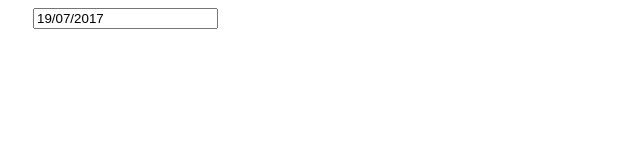
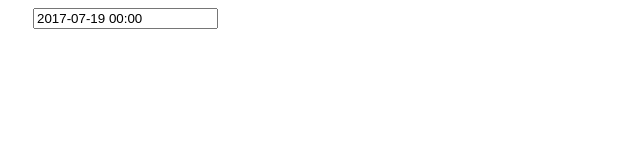
Before and after one commit to lukethompson/vue2-material-datetimepicker, a Vue app: page / in a window 1280 px wide. Shown: the top 160 px of the page, without its empty margins (0-640 px from the left). Built offline with nearby package versions, Linux system fonts and the light colour scheme.

Commit message:
Refactor date prop

```diff
--- a/src/App.vue
+++ b/src/App.vue
@@ -15,9 +15,7 @@ export default {
   },
   data() {
     return {
-      date: {
-        time: moment()
-      }
+      date: moment().format('YYYY-MM-DD')
     }
   }
 }
--- a/src/vue2-material-datetimepicker.vue
+++ b/src/vue2-material-datetimepicker.vue
@@ -1,7 +1,7 @@
 <template>
   <div class="vmdtp-datepicker">
     <div class="vmdtp-input-container">
-      <input type="text" @click="show('picker')" @focus="show('picker')" :value="date.time.format('DD/MM/YYYY')" :title="option.inputTitle" class="vmdtp-input" readonly="readonly" />
+      <input type="text" @click="show('picker')" @focus="show('picker')" :value="savedMoment.format('YYYY-MM-DD HH:mm')" :title="option.inputTitle" class="vmdtp-input" readonly="readonly" />
     </div>
     <div class="vmdtp-overlay" v-if="showPicker.picker" @click="overlayClick($event)">
       <div class="vmdtp-dialog">
@@ -98,6 +98,7 @@
         minuteInputModel: null,
         minutes: null,
         months: null,
+        savedMoment: moment(this.date),
         selectedMoment: null,
         showPicker: {
           day: false,
@@ -129,7 +130,7 @@
         }
       },
       save () {
-        this.date.time = this.selectedMoment
+        this.savedMoment = moment(this.selectedMoment)
         this.close(true)
       },
       scrollList(items, selectedItem, listRef, itemRef, setSelected=false) {
@@ -173,7 +174,7 @@
             moment: moment(currentMoment).date(i + 1)
           })
 
-          if (days[i].moment.format('YYYY-MM-DD') === this.selectedMoment.format('YYYY-MM-DD'))
+          if (this.selectedMoment !== null && days[i].moment.format('YYYY-MM-DD') === this.selectedMoment.format('YYYY-MM-DD'))
             days[i].checked = true
         }
 
@@ -388,26 +389,29 @@
     props: {
       required: false,
       date: {
-        type: Object,
-        required: true
+        type: String,
+        required: false
       },
       option: {
         type: Object,
         default() {
           return {
-
+            default: moment()
           }
         }
       }
     },
     created: function() {
-      if (!(this.date.time instanceof moment)) {
-        this.date.time = moment(this.date.time)
-      }
+      this.defaultMoment = typeof this.date != 'undefined'
+        ? moment(this.date)
+        : moment(this.option.default)
 
       this.setWeekLabels()
-      this.displayMoment = this.date.time
-      this.selectedMoment = this.date.time
+      this.selectedMoment = typeof this.date != 'undefined'
+        ? moment(this.date)
+        : null
+
+      this.displayMoment = this.defaultMoment
     },
     watch: {
       'displayMoment': function() {
```
